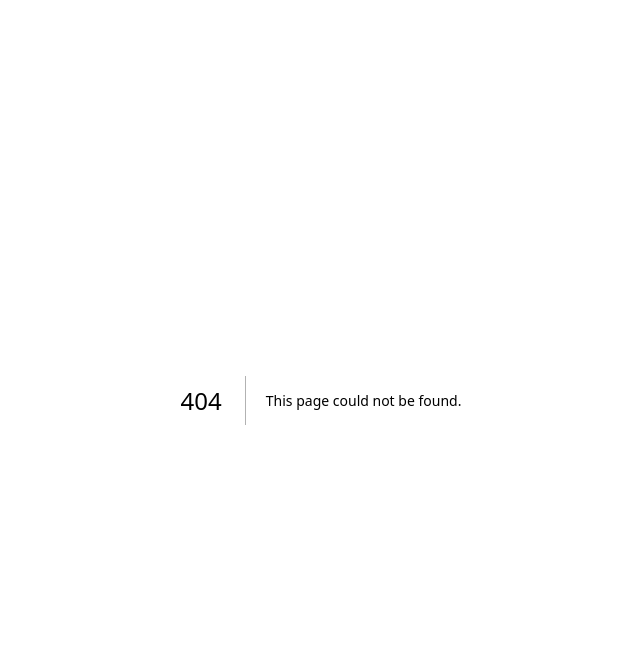
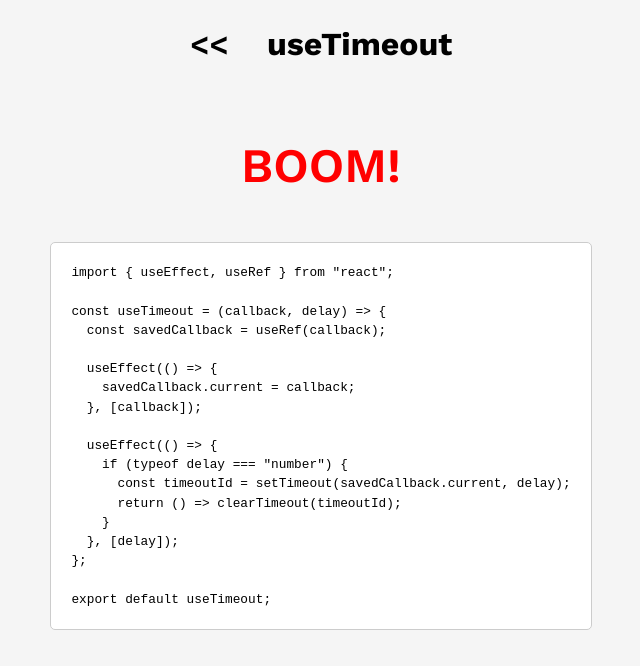
Before and after one commit to traianturcu/react-custom-hooks, a Next.js app: page /useTimeout in a window 1280 px wide. Before the commit this address had no page. Shown: the top 666 px of the page, without its empty margins (319-959 px from the left). Built offline with nearby package versions, Linux system fonts and the light colour scheme.

Commit message:
link to README.md, useTimeout

```diff
--- /dev/null
+++ b/custom-hooks/useTimeout.js
@@ -0,0 +1,18 @@
+import { useEffect, useRef } from "react";
+
+const useTimeout = (callback, delay) => {
+  const savedCallback = useRef(callback);
+
+  useEffect(() => {
+    savedCallback.current = callback;
+  }, [callback]);
+
+  useEffect(() => {
+    if (typeof delay === "number") {
+      const timeoutId = setTimeout(savedCallback.current, delay);
+      return () => clearTimeout(timeoutId);
+    }
+  }, [delay]);
+};
+
+export default useTimeout;
--- /dev/null
+++ b/demo-components/Bomb/Bomb.js
@@ -0,0 +1,26 @@
+import { useState } from "react";
+import useTimeout from "../../custom-hooks/useTimeout";
+import styles from "./Bomb.module.css";
+
+const Stopwatch = () => {
+  const [boom, setBoom] = useState(false);
+  const [abort, setAbort] = useState(false);
+
+  useTimeout(() => setBoom(true), abort ? null : 5000);
+
+  return (
+    <>
+      <span className={`${styles.label} ${boom ? styles.negative : styles.positive}`}>
+        {boom && "Boom!"}
+        {!boom && abort && "Aborted!"}
+      </span>
+      {!boom && (
+        <button className={styles.button} onClick={() => setAbort(true)}>
+          Abort
+        </button>
+      )}
+    </>
+  );
+};
+
+export default Stopwatch;
--- /dev/null
+++ b/demo-components/Bomb/Bomb.module.css
@@ -0,0 +1,24 @@
+.label {
+  font-size: 3rem;
+  font-weight: 600;
+  text-transform: uppercase;
+}
+
+.button {
+  margin-top: 20px;
+  font-size: 1.5rem;
+  text-transform: uppercase;
+  font-weight: 600;
+  padding: 10px 20px;
+  border: 1px solid #000;
+  border-radius: 5px;
+  background-color: #fff;
+}
+
+.positive {
+  color: green;
+}
+
+.negative {
+  color: red;
+}
--- /dev/null
+++ b/demo-components/Bomb/index.js
@@ -0,0 +1,2 @@
+export * from "./Bomb";
+export { default } from "./Bomb";
--- a/package.json
+++ b/package.json
@@ -10,6 +10,7 @@
   },
   "dependencies": {
     "@next/font": "^13.1.6",
+    "fs": "^0.0.1-security",
     "next": "13.1.6",
     "react": "18.2.0",
     "react-dom": "18.2.0"
--- /dev/null
+++ b/pages/api/readme.js
@@ -0,0 +1,8 @@
+import { promises as fs } from "fs";
+
+const handler = async (req, res) => {
+  const txt = await fs.readFile("README.md", "utf8");
+  return res.send(txt);
+};
+
+export default handler;
--- /dev/null
+++ b/pages/useTimeout.js
@@ -0,0 +1,41 @@
+import Link from "next/link";
+import Bomb from "@/demo-components/Bomb";
+import styles from "../styles/Demo.module.css";
+
+const UseTimeoutPage = () => {
+  return (
+    <div className={styles.wrapper}>
+      <h1 className={styles.header}>
+        {" "}
+        <Link className={styles.home} href="/">
+          &lt;&lt;&nbsp;&nbsp;&nbsp;
+        </Link>{" "}
+        useTimeout
+      </h1>
+      <Bomb />
+      <pre className={styles.code}>
+        {`import { useEffect, useRef } from "react";
+
+const useTimeout = (callback, delay) => {
+  const savedCallback = useRef(callback);
+
+  useEffect(() => {
+    savedCallback.current = callback;
+  }, [callback]);
+
+  useEffect(() => {
+    if (typeof delay === "number") {
+      const timeoutId = setTimeout(savedCallback.current, delay);
+      return () => clearTimeout(timeoutId);
+    }
+  }, [delay]);
+};
+
+export default useTimeout;
+`}
+      </pre>
+    </div>
+  );
+};
+
+export default UseTimeoutPage;
--- a/styles/Demo.module.css
+++ b/styles/Demo.module.css
@@ -24,3 +24,11 @@
   padding: 20px;
   background-color: #fff;
 }
+
+.header {
+  position: absolute;
+  left: 0;
+  top: 20px;
+  text-align: center;
+  width: 100%;
+}
```
Also changed, not shown: pages/index.js (+12 -3 lines), pages/readme.js (added, +31 -0 lines), pages/useDebounce.js (renamed from pages/useDebounceDemo.js, +4 -4 lines), pages/useInterval.js (renamed from pages/useIntervalDemo.js, +4 -4 lines), 2 other files (tests, documents, lock files or other folders).
